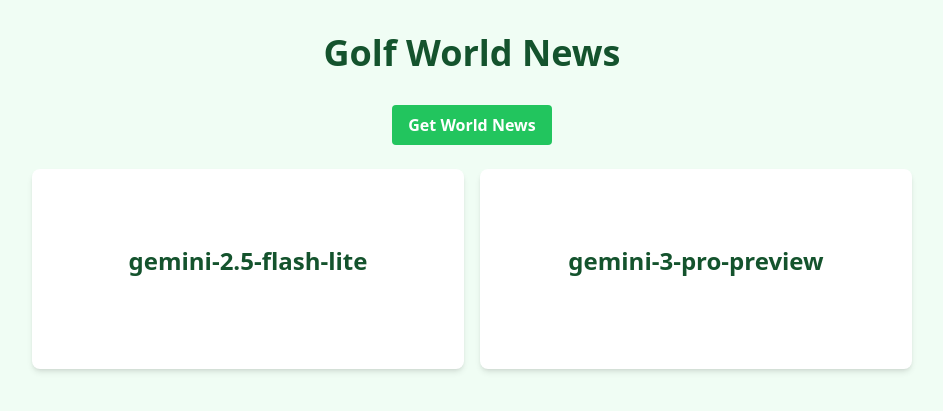
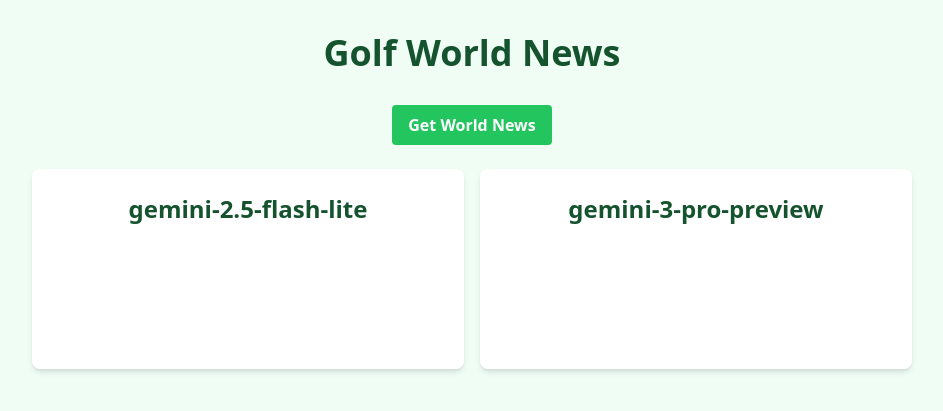
Before and after one commit to mattashton-io/golf-world-news, a Flask app: page / in a window 1280 px wide. Shown: the part 199-610 px from the top of the page, without its empty margins (168-1111 px from the left). Run offline with Flask 3, Linux system fonts and the light colour scheme; some libraries are stand-ins or nearby versions.

Commit message:
tweaking styling and formatting around the generated outputs

```diff
--- a/app.py
+++ b/app.py
@@ -29,7 +29,7 @@ def index():
 @app.route('/get_news_one')
 def get_news_one():
     try:
-        prompt = "Tell me a different newsworthy updates in golf world news."
+        prompt = "Tell me a different newsworthy updates in golf world news. Format the output as paragraphs."
         response1 = model1.generate_content(prompt)
         return jsonify({'fact1': response1.text})
     except Exception as e:
@@ -38,7 +38,7 @@ def get_news_one():
 @app.route('/get_news_two')
 def get_news_two():
     try:
-        prompt = "Tell me a different newsworthy updates in golf world news."
+        prompt = "Tell me a different newsworthy updates in golf world news. Format the output as paragraphs."
         response2 = model2.generate_content(prompt)
         return jsonify({'fact2': response2.text})
     except Exception as e:
--- a/templates/index.html
+++ b/templates/index.html
@@ -55,15 +55,15 @@
         </button>
     </div>
     <div class="container flex mt-6 max-w-4xl mx-auto">
-        <div class="model-output w-1/2 p-4 rounded-lg shadow-md min-h-[200px] flex items-center justify-center transition-colors duration-500 mx-2">
+        <div class="model-output w-1/2 p-4 rounded-lg shadow-md min-h-[200px] max-h-[50vh] overflow-y-auto flex flex-col items-center justify-start transition-colors duration-500 mx-2">
             <div>
-                <h2 class="text-2xl font-bold mb-4">gemini-2.5-flash-lite</h2>
+                <h2 class="text-2xl font-bold mb-4 sticky top-0 bg-inherit py-2">gemini-2.5-flash-lite</h2>
                 <p id="fact1-text"></p>
             </div>
         </div>
-        <div class="model-output w-1/2 p-4 rounded-lg shadow-md min-h-[200px] flex items-center justify-center transition-colors duration-500 mx-2">
+        <div class="model-output w-1/2 p-4 rounded-lg shadow-md min-h-[200px] max-h-[50vh] overflow-y-auto flex flex-col items-center justify-start transition-colors duration-500 mx-2">
             <div>
-                <h2 class="text-2xl font-bold mb-4">gemini-3-pro-preview</h2>
+                <h2 class="text-2xl font-bold mb-4 sticky top-0 bg-inherit py-2">gemini-3-pro-preview</h2>
                 <p id="fact2-text"></p>
             </div>
         </div>
```
